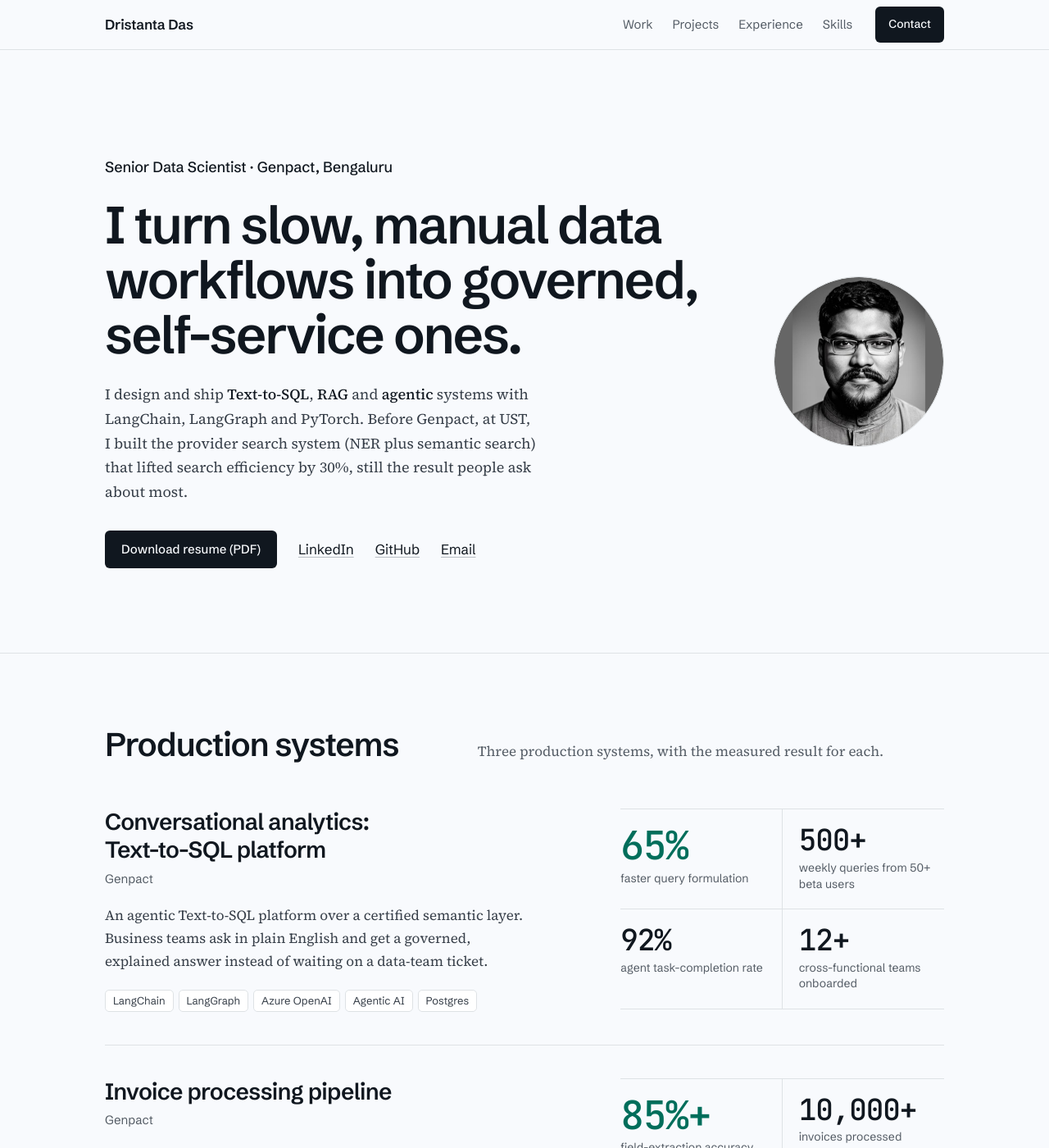
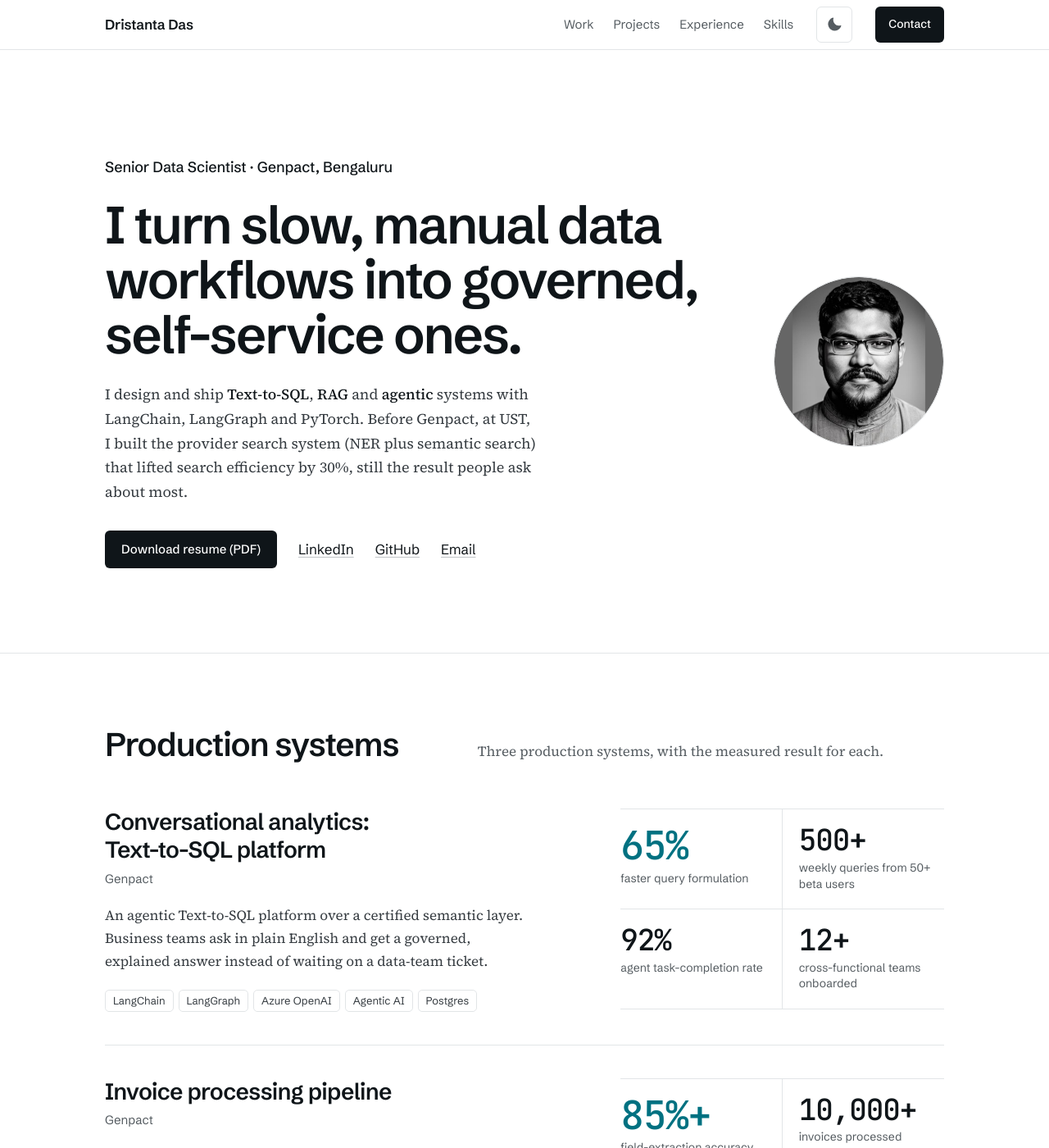
Before and after one commit to dasdristanta13/dasdristanta13.github.io, a Jekyll site: the page built from index.md, in a window 1280 px wide and 1400 px high. Shown: the whole window at 82% size. Built offline with Jekyll 4.4.1, drawn with Linux system fonts in a browser that asks for light colours.

Commit message:
Add light/dark theme toggle and steel-blue palette
- Header toggle with saved preference; defaults to system theme, applied before first paint
- Tokens via light-dark() with light fallback; data-theme overrides color-scheme
- Accent moves to Impeccable seed hue 210; pure white / chroma-0 near-black surfaces
- Neutrals share one hue; all text contrast >= 5.7:1 in both themes

Co-Authored-By: Claude Sonnet 5 <noreply@anthropic.com>

```diff
--- a/_layouts/default.html
+++ b/_layouts/default.html
@@ -4,8 +4,19 @@
     <meta charset="UTF-8">
     <meta name="viewport" content="width=device-width, initial-scale=1">
     <meta name="color-scheme" content="light dark">
-    <meta name="theme-color" content="#f8fafb" media="(prefers-color-scheme: light)">
-    <meta name="theme-color" content="#0f1216" media="(prefers-color-scheme: dark)">
+    <meta name="theme-color" content="#ffffff">
+    <script>
+      /* Apply the saved or system theme before first paint to avoid a flash. */
+      (function () {
+        var d = document.documentElement, t = null;
+        d.className += " js";
+        try { t = localStorage.getItem("theme"); } catch (e) {}
+        if (t !== "light" && t !== "dark") t = matchMedia("(prefers-color-scheme: dark)").matches ? "dark" : "light";
+        d.setAttribute("data-theme", t);
+        var m = document.querySelector('meta[name="theme-color"]');
+        if (m) m.setAttribute("content", t === "dark" ? "#0b0b0b" : "#ffffff");
+      })();
+    </script>
 
 {% seo %}
     <link rel="icon" href="{{ "/images/logo.png" | relative_url }}">
@@ -26,6 +37,10 @@
           <a href="#experience">Experience</a>
           <a href="#skills">Skills</a>
         </nav>
+        <button class="theme-toggle" type="button" aria-label="Switch to dark theme">
+          <svg class="moon" viewBox="0 0 256 256" aria-hidden="true"><path d="M233.54 142.23a8 8 0 0 0-8-2 88.08 88.08 0 0 1-109.8-109.8 8 8 0 0 0-10-10 104.84 104.84 0 0 0-52.91 37A104 104 0 0 0 136 224a103.09 103.09 0 0 0 62.52-20.88 104.84 104.84 0 0 0 37-52.91 8 8 0 0 0-1.98-7.98Z"/></svg>
+          <svg class="sun" viewBox="0 0 256 256" aria-hidden="true"><path d="M120 40V16a8 8 0 0 1 16 0v24a8 8 0 0 1-16 0Zm72 88a64 64 0 1 1-64-64 64.07 64.07 0 0 1 64 64ZM58.34 69.66a8 8 0 0 0 11.32-11.32L52.69 41.37a8 8 0 0 0-11.32 11.32Zm0 116.68-17 17a8 8 0 0 0 11.32 11.32l17-17a8 8 0 0 0-11.32-11.32ZM192 72a8 8 0 0 0 5.66-2.34l17-17a8 8 0 0 0-11.32-11.32l-17 17A8 8 0 0 0 192 72Zm5.66 114.34a8 8 0 0 0-11.32 11.32l17 17a8 8 0 0 0 11.32-11.32ZM40 120H16a8 8 0 0 0 0 16h24a8 8 0 0 0 0-16Zm88 88a8 8 0 0 0-8 8v24a8 8 0 0 0 16 0v-24a8 8 0 0 0-8-8Zm112-88h-24a8 8 0 0 0 0 16h24a8 8 0 0 0 0-16Z"/></svg>
+        </button>
         <a class="btn btn-sm" href="mailto:{{ site.email }}">Contact</a>
       </div>
     </header>
@@ -48,5 +63,24 @@
       </div>
       <div class="wrap legal">&copy; {{ site.time | date: "%Y" }} {{ site.author }}</div>
     </footer>
+    <script>
+      (function () {
+        var d = document.documentElement, b = document.querySelector(".theme-toggle");
+        if (!b) return;
+        function sync() {
+          var dark = d.getAttribute("data-theme") === "dark";
+          b.setAttribute("aria-label", dark ? "Switch to light theme" : "Switch to dark theme");
+          var m = document.querySelector('meta[name="theme-color"]');
+          if (m) m.setAttribute("content", dark ? "#0b0b0b" : "#ffffff");
+        }
+        sync();
+        b.addEventListener("click", function () {
+          var next = d.getAttribute("data-theme") === "dark" ? "light" : "dark";
+          d.setAttribute("data-theme", next);
+          try { localStorage.setItem("theme", next); } catch (e) {}
+          sync();
+        });
+      })();
+    </script>
   </body>
 </html>
--- a/assets/css/site.css
+++ b/assets/css/site.css
@@ -3,16 +3,18 @@
 :root {
   color-scheme: light dark;
 
-  --bg: oklch(0.985 0.004 250);
+  /* Light (also the fallback for browsers without light-dark()).
+     Surface is pure white and neutrals share the accent's hue (210), per
+     Impeccable's seed oklch(0.55 0.09 210): steel blue, patinated instrument. */
+  --bg: oklch(1 0 0);
   --surface: oklch(1 0 0);
-  --ink: oklch(0.2 0.02 255);
-  --body: oklch(0.36 0.02 255);
-  --muted: oklch(0.47 0.018 255);
-  --line: oklch(0.91 0.006 250);
-  --line-strong: oklch(0.8 0.01 250);
-  --accent: oklch(0.47 0.11 178);
-  --accent-soft: oklch(0.95 0.03 178);
-  --on-ink: oklch(0.985 0.004 250);
+  --ink: oklch(0.19 0.012 240);
+  --body: oklch(0.35 0.012 240);
+  --muted: oklch(0.47 0.012 240);
+  --line: oklch(0.92 0.004 240);
+  --line-strong: oklch(0.82 0.006 240);
+  --accent: oklch(0.5 0.095 210);
+  --on-ink: oklch(1 0 0);
 
   --sans: "Schibsted Grotesk", ui-sans-serif, system-ui, -apple-system, "Segoe UI", sans-serif;
   --serif: "Source Serif 4", Charter, "Iowan Old Style", Georgia, serif;
@@ -25,20 +27,23 @@
   --z-skip: 20;
 }
 
-@media (prefers-color-scheme: dark) {
+/* Dark is chroma-0 near-black; the same accent hue, lifted for contrast.
+   light-dark() follows color-scheme, which the toggle overrides via data-theme. */
+@supports (color: light-dark(white, black)) {
   :root {
-    --bg: oklch(0.165 0.01 255);
-    --surface: oklch(0.2 0.011 255);
-    --ink: oklch(0.96 0.005 255);
-    --body: oklch(0.83 0.01 255);
-    --muted: oklch(0.7 0.014 255);
-    --line: oklch(0.29 0.012 255);
-    --line-strong: oklch(0.4 0.014 255);
-    --accent: oklch(0.79 0.12 178);
-    --accent-soft: oklch(0.27 0.04 178);
-    --on-ink: oklch(0.165 0.01 255);
+    --bg: light-dark(oklch(1 0 0), oklch(0.12 0 0));
+    --surface: light-dark(oklch(1 0 0), oklch(0.165 0.003 240));
+    --ink: light-dark(oklch(0.19 0.012 240), oklch(0.97 0.003 240));
+    --body: light-dark(oklch(0.35 0.012 240), oklch(0.84 0.006 240));
+    --muted: light-dark(oklch(0.47 0.012 240), oklch(0.7 0.01 240));
+    --line: light-dark(oklch(0.92 0.004 240), oklch(0.26 0.006 240));
+    --line-strong: light-dark(oklch(0.82 0.006 240), oklch(0.38 0.008 240));
+    --accent: light-dark(oklch(0.5 0.095 210), oklch(0.77 0.09 210));
+    --on-ink: light-dark(oklch(1 0 0), oklch(0.12 0 0));
   }
 }
+:root[data-theme="light"] { color-scheme: light; }
+:root[data-theme="dark"] { color-scheme: dark; }
 
 *, *::before, *::after { box-sizing: border-box; }
 
@@ -83,6 +88,22 @@ a:hover { text-decoration-thickness: 2px; }
 .nav { display: flex; gap: 24px; }
 .nav a { display: inline-flex; align-items: center; min-height: 44px; color: var(--muted); text-decoration: none; font-size: 0.9375rem; }
 .nav a:hover { color: var(--ink); }
+
+.theme-toggle {
+  display: none; align-items: center; justify-content: center;
+  width: 44px; height: 44px; padding: 0;
+  background: transparent; color: var(--muted);
+  border: 1px solid var(--line); border-radius: 6px; cursor: pointer;
+  transition: color 200ms var(--ease), border-color 200ms var(--ease), transform 200ms var(--ease);
+}
+.js .theme-toggle { display: inline-flex; }
+.theme-toggle:hover { color: var(--ink); border-color: var(--line-strong); }
+.theme-toggle:active { transform: scale(0.96); }
+.theme-toggle svg { width: 20px; height: 20px; fill: currentColor; }
+.theme-toggle .sun { display: none; }
+:root[data-theme="dark"] .theme-toggle .sun { display: block; }
+:root[data-theme="dark"] .theme-toggle .moon { display: none; }
+.bar { position: relative; }
 
 .btn {
   display: inline-flex; align-items: center; gap: 8px;
@@ -169,7 +190,8 @@ h2 { margin: 0; color: var(--ink); font-size: clamp(1.75rem, 3.4vw, 2.5rem); fon
 .tile.wide { display: grid; grid-template-columns: minmax(0, 5fr) minmax(0, 7fr); gap: 14px clamp(24px, 4vw, 48px); align-items: center; }
 .tile.wide .copy { display: flex; flex-direction: column; gap: 14px; }
 
-@media (prefers-color-scheme: dark) { .shot { filter: brightness(0.8) contrast(1.05); border-color: var(--line-strong); } }
+:root[data-theme="dark"] .shot { filter: brightness(0.8) contrast(1.05); border-color: var(--line-strong); }
+@media (prefers-color-scheme: dark) { :root:not([data-theme]) .shot { filter: brightness(0.8) contrast(1.05); border-color: var(--line-strong); } }
 
 /* Experience */
 .role-row { display: grid; grid-template-columns: minmax(0, 5fr) minmax(0, 7fr); gap: 16px 48px; padding-block: 36px; border-top: 1px solid var(--line); }
```
Also changed, not shown: 1 other file.
